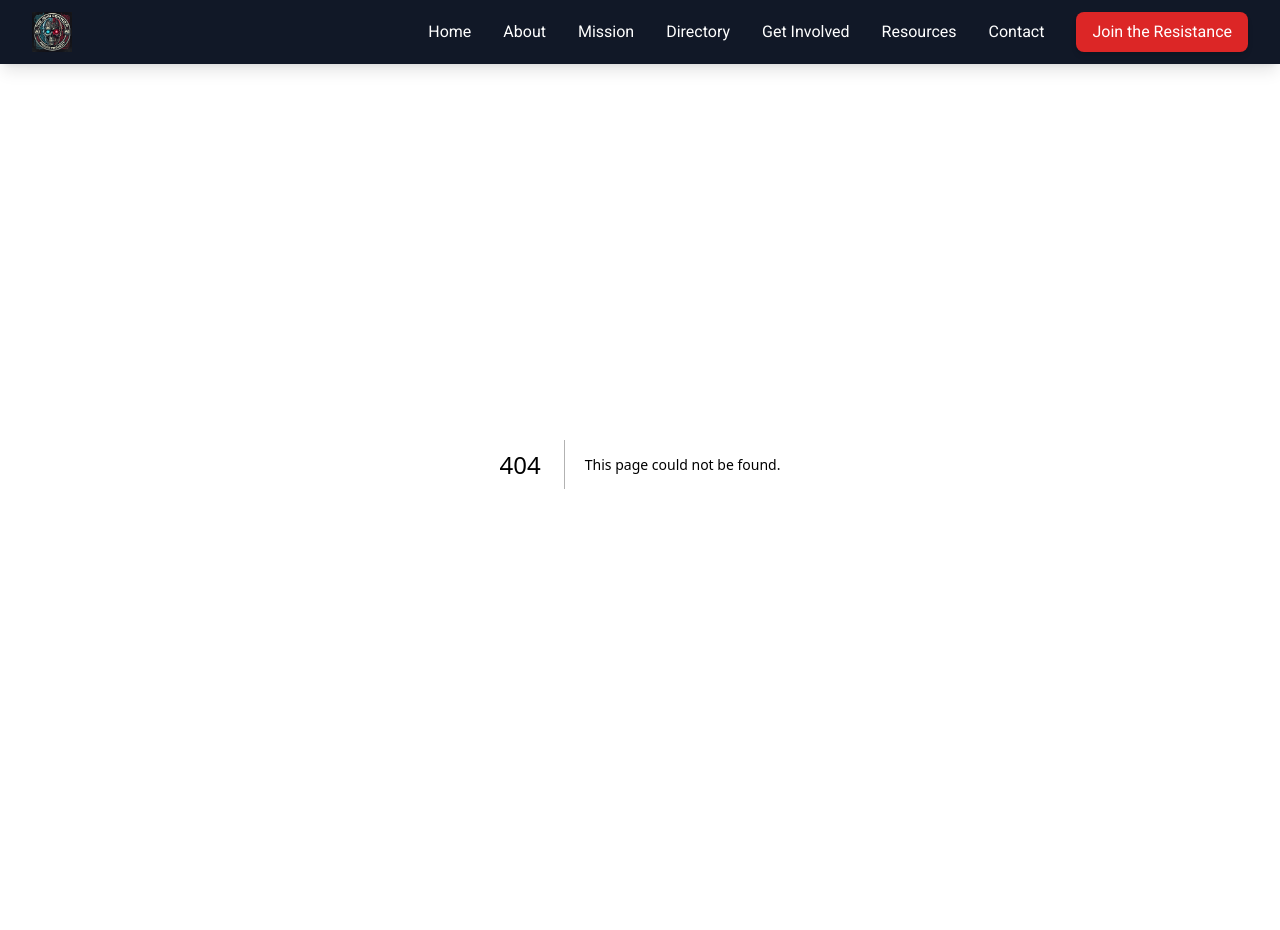
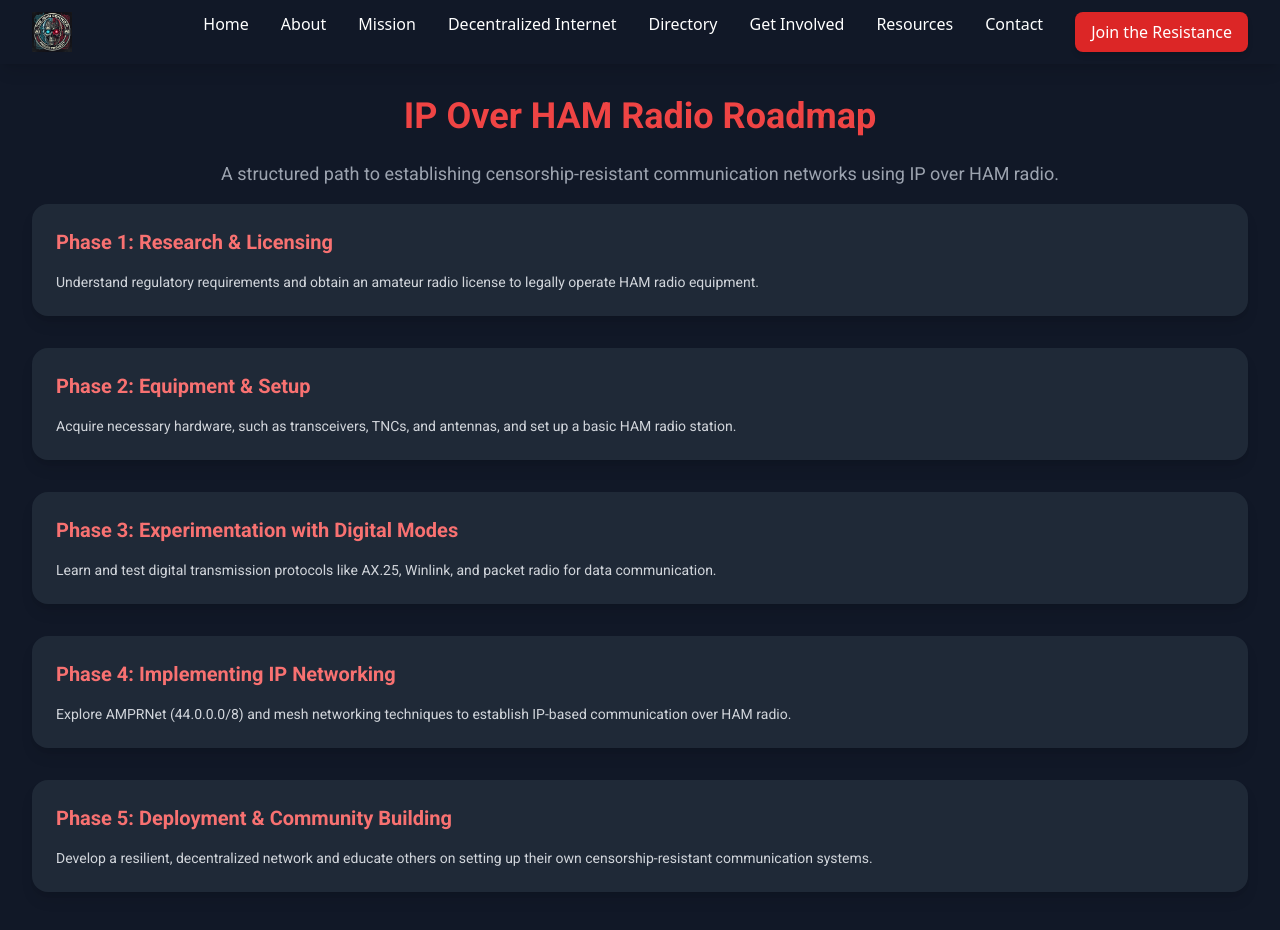
Before and after one commit to cleph01/john-connor-project, a Next.js app: page /protect-the-internet in a window 1280 px wide. Before the commit this address had no page. Shown: the top 930 px of the page. Before the commit the page ends 864 px from the top, so only its background shows below. Built offline with nearby package versions, Linux system fonts and the light colour scheme.

Commit message:
Added IP over HAM Radio and Fixed Nav menu

```diff
--- a/app/components/Nav.tsx
+++ b/app/components/Nav.tsx
@@ -1,25 +1,87 @@
-"use client"
+"use client";
 
-import Link from 'next/link'
+import Link from "next/link";
 import { XMarkIcon, Bars3Icon } from "@heroicons/react/24/outline";
 import React, { useState } from "react";
 
-
-const Navbar: React.FC = () => {
+const Navbar = () => {
   const [isOpen, setIsOpen] = useState(false);
+  const toggleMenu = () => setIsOpen(!isOpen);
 
   return (
     <nav className="bg-gray-900 text-white shadow-lg sticky top-0 z-50">
       <div className="max-w-7xl mx-auto px-4 sm:px-6 lg:px-8">
-        <div className={`flex items-center justify-between h-16`}>
+        <div className="flex items-center justify-between h-16">
           <div className="flex-shrink-0">
             <Link href="/">
-              <img src="/logo_skull.webp" alt="The John Connor Project" className="h-10 w-auto" />
+              <img
+                src="/logo_skull.webp"
+                alt="The John Connor Project"
+                className="h-10 w-auto"
+              />
             </Link>
           </div>
-          <div className="md:hidden">
+          {/* Desktop Menu */}
+          <div className="hidden font-sans md:flex space-x-8">
+            <Link
+              href="/"
+              className="block mt-4 md:mt-0 hover:text-red-500 transition duration-300"
+            >
+              Home
+            </Link>
+            <Link
+              href="/about"
+              className="block mt-4 md:mt-0 hover:text-red-500 transition duration-300"
+            >
+              About
+            </Link>
+            <Link
+              href="/mission"
+              className="block mt-4 md:mt-0 hover:text-red-500 transition duration-300"
+            >
+              Mission
+            </Link>
+            <Link
+              href="/protect-the-internet"
+              className="block mt-4 md:mt-0 hover:text-red-500 transition duration-300"
+            >
+              Decentralized Internet
+            </Link>
+            <Link
+              href="/directory"
+              className="block mt-4 md:mt-0 hover:text-red-500 transition duration-300"
+            >
+              Directory
+            </Link>
+            <Link
+              href="/get-involved"
+              className="block mt-4 md:mt-0 hover:text-red-500 transition duration-300"
+            >
+              Get Involved
+            </Link>
+            <Link
+              href="/resources"
+              className="block mt-4 md:mt-0 hover:text-red-500 transition duration-300"
+            >
+              Resources
+            </Link>
+            <Link
+              href="/contact"
+              className="block mt-4 md:mt-0 hover:text-red-500 transition duration-300"
+            >
+              Contact
+            </Link>
+            <Link
+              href="/get-involved"
+              className="block bg-red-600 hover:bg-red-700 text-white px-4 py-2 rounded-lg shadow-md mt-4 md:mt-0 transition duration-300"
+            >
+              Join the Resistance
+            </Link>
+          </div>
+          {/* Mobile Menu Button */}
+          <div className="md:hidden flex items-center">
             <button
-              onClick={() => setIsOpen(!isOpen)}
+              onClick={toggleMenu}
               className="text-gray-300 hover:text-white focus:outline-none"
             >
               {isOpen ? (
@@ -29,14 +91,60 @@ const Navbar: React.FC = () => {
               )}
             </button>
           </div>
-          <div className={`${isOpen ? "block" : "hidden"} md:flex md:items-center md:space-x-8 w-full md:w-auto`}>
-            <Link href="/" className="block mt-4 md:mt-0 hover:text-red-500 transition duration-300">Home</Link>
-            <Link href="/about" className="block mt-4 md:mt-0 hover:text-red-500 transition duration-300">About</Link>
-            <Link href="/mission" className="block mt-4 md:mt-0 hover:text-red-500 transition duration-300">Mission</Link>
-            <Link href="/directory" className="block mt-4 md:mt-0 hover:text-red-500 transition duration-300">Directory</Link>
-            <Link href="/get-involved" className="block mt-4 md:mt-0 hover:text-red-500 transition duration-300">Get Involved</Link>
-            <Link href="/resources" className="block mt-4 md:mt-0 hover:text-red-500 transition duration-300">Resources</Link>
-            <Link href="/contact" className="block mt-4 md:mt-0 hover:text-red-500 transition duration-300">Contact</Link>
+        </div>
+      </div>
+      {/* Mobile Menu Dropdown */}
+      {isOpen && (
+        <div className="md:hidden bg-gray-900">
+          <div className="px-2 pt-2 pb-3 space-y-1 sm:px-3">
+            <Link
+              href="/"
+              className="block mt-4 md:mt-0 hover:text-red-500 transition duration-300"
+            >
+              Home
+            </Link>
+            <Link
+              href="/about"
+              className="block mt-4 md:mt-0 hover:text-red-500 transition duration-300"
+            >
+              About
+            </Link>
+            <Link
+              href="/mission"
+              className="block mt-4 md:mt-0 hover:text-red-500 transition duration-300"
+            >
+              Mission
+            </Link>
+            <Link
+              href="/protect-the-internet"
+              className="block mt-4 md:mt-0 hover:text-red-500 transition duration-300"
+            >
+              Decentralized Internet
+            </Link>
+            <Link
+              href="/directory"
+              className="block mt-4 md:mt-0 hover:text-red-500 transition duration-300"
+            >
+              Directory
+            </Link>
+            <Link
+              href="/get-involved"
+              className="block mt-4 md:mt-0 hover:text-red-500 transition duration-300"
+            >
+              Get Involved
+            </Link>
+            <Link
+              href="/resources"
+              className="block mt-4 md:mt-0 hover:text-red-500 transition duration-300"
+            >
+              Resources
+            </Link>
+            <Link
+              href="/contact"
+              className="block mt-4 md:mt-0 hover:text-red-500 transition duration-300"
+            >
+              Contact
+            </Link>
             <Link
               href="/get-involved"
               className="block bg-red-600 hover:bg-red-700 text-white px-4 py-2 rounded-lg shadow-md mt-4 md:mt-0 transition duration-300"
@@ -45,7 +153,7 @@ const Navbar: React.FC = () => {
             </Link>
           </div>
         </div>
-      </div>
+      )}
     </nav>
   );
 };
--- a/app/mission/page.tsx
+++ b/app/mission/page.tsx
@@ -5,13 +5,11 @@ import CardContent from "../components/CardContent";
 
 // Animation library
 // Need this version of import language for Server Side Rendering (SSR)
-import * as motion from "motion/react-client"
+import * as motion from "motion/react-client";
 
 const Mission = () => {
   return (
     <div className="bg-gray-900 text-gray-300 min-h-screen flex flex-col items-center p-4">
-
-
       {/* Header Section */}
       <motion.div
         initial={{ opacity: 0, y: -20 }}
@@ -23,8 +21,11 @@ const Mission = () => {
           Our Mission
         </h1>
         <p className="text-base text-blue-500 font-semibold mx-auto sm:text-lg md:text-xl max-w-2xl">
-          Building the Resistance. One Technologist at a Time — equipping individuals and communities
-          with the knowledge and tools to defend against AI-driven digital threats.
+          Building the Resistance, One Technologist at a Time
+        </p>
+        <p>
+          Equipping individuals and communities with the knowledge and tools to
+          defend against AI-driven digital threats.
         </p>
       </motion.div>
 
@@ -46,7 +47,9 @@ const Mission = () => {
 
       {/* Core Objectives Section */}
       <Card className="bg-gray-800 text-gray-300 mt-6 w-full shadow-lg md:max-w-3xl lg:max-w-4xl">
-        <CardContent title="What Drives Us" description="The John Connor Project is more than a movement; it’s a mission to ensure cybersecurity
+        <CardContent
+          title="What Drives Us"
+          description="The John Connor Project is more than a movement; it’s a mission to ensure cybersecurity
             professionals play a critical role in protecting digital freedom. We believe that every individual
             deserves to understand how to safeguard their data, defend against AI exploitation, and
             maintain autonomy in an increasingly connected world."
@@ -56,16 +59,25 @@ const Mission = () => {
           </h2>
           <ul className="list-disc list-inside text-sm leading-relaxed sm:text-base md:text-lg space-y-3">
             <li>
-              Creating accessible educational resources on digital security, AI threats, and personal defense.
+              Creating accessible educational resources on digital security, AI
+              threats, and personal defense.
             </li>
             <li>
-              Establishing a public directory of cybersecurity professionals for communities and small businesses.
+              Establishing a public directory of cybersecurity professionals for
+              communities and small businesses.
             </li>
             <li>
-              Promoting self-hosted AI solutions to prevent data exploitation by large corporations.
+              Promoting self-hosted Cloud and AI solutions to prevent data
+              exploitation by large corporations.
             </li>
             <li>
-              Connecting technologists with individuals seeking practical, real-world cybersecurity solutions.
+              Connecting technologists with individuals seeking practical,
+              real-world cybersecurity solutions.
+            </li>
+            <li>
+              Empowering individuals and communities to establish
+              censorship-resistant communication networks, such as IP over HAM
+              radio, ensuring digital sovereignty and resilience.
             </li>
           </ul>
         </CardContent>
@@ -86,6 +98,6 @@ const Mission = () => {
       </motion.div>
     </div>
   );
-}
+};
 
 export default Mission;
--- /dev/null
+++ b/app/protect-the-internet/page.tsx
@@ -0,0 +1,64 @@
+const IPOverHamRoadmap = () => {
+  return (
+    <div className="p-4 sm:p-6 md:p-8 bg-gray-900 min-h-screen">
+      <h1 className="text-2xl sm:text-3xl md:text-4xl font-bold text-red-500 text-center mb-6">
+        IP Over HAM Radio Roadmap
+      </h1>
+      <p className="text-gray-400 text-sm sm:text-base md:text-lg text-center mb-4">
+        A structured path to establishing censorship-resistant communication
+        networks using IP over HAM radio.
+      </p>
+
+      <section className="mb-8 bg-gray-800 rounded-2xl p-4 sm:p-6 shadow-lg">
+        <h2 className="text-xl font-semibold text-red-400 mb-4">
+          Phase 1: Research & Licensing
+        </h2>
+        <p className="text-gray-300 text-sm">
+          Understand regulatory requirements and obtain an amateur radio license
+          to legally operate HAM radio equipment.
+        </p>
+      </section>
+
+      <section className="mb-8 bg-gray-800 rounded-2xl p-4 sm:p-6 shadow-lg">
+        <h2 className="text-xl font-semibold text-red-400 mb-4">
+          Phase 2: Equipment & Setup
+        </h2>
+        <p className="text-gray-300 text-sm">
+          Acquire necessary hardware, such as transceivers, TNCs, and antennas,
+          and set up a basic HAM radio station.
+        </p>
+      </section>
+
+      <section className="mb-8 bg-gray-800 rounded-2xl p-4 sm:p-6 shadow-lg">
+        <h2 className="text-xl font-semibold text-red-400 mb-4">
+          Phase 3: Experimentation with Digital Modes
+        </h2>
+        <p className="text-gray-300 text-sm">
+          Learn and test digital transmission protocols like AX.25, Winlink, and
+          packet radio for data communication.
+        </p>
+      </section>
+
+      <section className="mb-8 bg-gray-800 rounded-2xl p-4 sm:p-6 shadow-lg">
+        <h2 className="text-xl font-semibold text-red-400 mb-4">
+          Phase 4: Implementing IP Networking
+        </h2>
+        <p className="text-gray-300 text-sm">
+          Explore AMPRNet (44.0.0.0/8) and mesh networking techniques to
+          establish IP-based communication over HAM radio.
+        </p>
+      </section>
+
+      <section className="mb-8 bg-gray-800 rounded-2xl p-4 sm:p-6 shadow-lg">
+        <h2 className="text-xl font-semibold text-red-400 mb-4">
+          Phase 5: Deployment & Community Building
+        </h2>
+        <p className="text-gray-300 text-sm">
+          Develop a resilient, decentralized network and educate others on
+          setting up their own censorship-resistant communication systems.
+        </p>
+      </section>
+    </div>
+  );
+};
+export default IPOverHamRoadmap;
--- a/app/resources/page.tsx
+++ b/app/resources/page.tsx
@@ -8,24 +8,38 @@ const Resources = () => {
         Resources
       </h1>
       <p className="text-gray-400 text-sm sm:text-base md:text-lg text-center mb-8">
-      Explore interactive tools, educational materials, and trusted resources to protect your digital presence and counter AI-driven threats.
+        Explore interactive tools, educational materials, and trusted resources
+        to protect your digital presence and counter AI-driven threats.
       </p>
 
-
       <section className="mb-8 bg-gray-800 rounded-2xl p-4 sm:p-6 shadow-lg">
-        <h2 className="text-xl font-semibold text-red-400 mb-4">Home Cybersecurity Best Practices Checklist</h2>
+        <h2 className="text-xl font-semibold text-red-400 mb-4">
+          Home Cybersecurity Best Practices Checklist
+        </h2>
         <p className="text-gray-300 text-sm mb-4">
-          This checklist provides actionable steps to secure your home network and devices. Each item directly counters AI-driven threats by strengthening your digital perimeter. Trusted tools are linked for each checklist item for seamless access.
+          This checklist provides actionable steps to secure your home network
+          and devices. Each item directly counters AI-driven threats by
+          strengthening your digital perimeter. Trusted tools are linked for
+          each checklist item for seamless access.
         </p>
         <ul className="list-disc text-gray-300 ml-6 mb-4">
           <li>
-            Use a reputable VPN for encrypted browsing - <a href="https://protonvpn.com" className="text-red-400 underline">ProtonVPN</a>
+            Use a reputable VPN for encrypted browsing -{" "}
+            <a href="https://protonvpn.com" className="text-red-400 underline">
+              ProtonVPN
+            </a>
           </li>
           <li>
-            Deploy a firewall for network protection - <a href="https://pfSense.org" className="text-red-400 underline">pfSense</a>
+            Deploy a firewall for network protection -{" "}
+            <a href="https://pfSense.org" className="text-red-400 underline">
+              pfSense
+            </a>
           </li>
           <li>
-            Implement a password manager - <a href="https://bitwarden.com" className="text-red-400 underline">Bitwarden</a>
+            Implement a password manager -{" "}
+            <a href="https://bitwarden.com" className="text-red-400 underline">
+              Bitwarden
+            </a>
           </li>
         </ul>
         <a
@@ -38,22 +52,47 @@ const Resources = () => {
       </section>
 
       <section className="mb-8 bg-gray-800 rounded-2xl p-4 sm:p-6 shadow-lg">
-        <h2 className="text-xl font-semibold text-red-400 mb-4">Interactive Cybersecurity Quiz</h2>
+        <h2 className="text-xl font-semibold text-red-400 mb-4">
+          Interactive Cybersecurity Quiz
+        </h2>
         <p className="text-gray-300 text-sm mb-4">
-          Test your knowledge of home cybersecurity best practices. The quiz highlights vulnerabilities often exploited by AI-driven threats and offers personalized recommendations based on your answers.
+          Test your knowledge of home cybersecurity best practices. The quiz
+          highlights vulnerabilities often exploited by AI-driven threats and
+          offers personalized recommendations based on your answers.
         </p>
         <button className="bg-red-500 hover:bg-red-600 text-white font-semibold py-2 px-4 rounded-xl w-full transition-all duration-300">
           Take the Quiz
         </button>
       </section>
 
+      <div className="space-y-8 mb-8">
+        {/* Alternative Internet Communication Section */}
+        <section className="mb-8 bg-gray-800 rounded-2xl p-4 sm:p-6 shadow-lg">
+          <h2 className="text-xl font-semibold text-red-400 mb-4">
+            Alternative Internet Communication
+          </h2>
+          <p className="text-gray-300 text-sm mb-4">
+            Learn about censorship-resistant communication networks like IP over
+            HAM radio. Understand how decentralized and resilient networks can
+            ensure digital sovereignty in an era of increasing censorship.
+          </p>
+          <a
+            href="/resources/ip-over-ham-roadmap"
+            className="bg-red-500 hover:bg-red-600 text-white font-semibold py-2 px-4 rounded-xl w-full block text-center transition-all duration-300"
+          >
+            Explore the Roadmap
+          </a>
+        </section>
 
-      <div className="space-y-8 mb-8">
         {/* Educational Materials Section */}
         <section className="bg-gray-800 rounded-2xl p-4 sm:p-6 md:p-8 shadow-md">
-          <h2 className="text-xl sm:text-2xl font-semibold text-red-400 mb-4">Educational Materials</h2>
+          <h2 className="text-xl sm:text-2xl font-semibold text-red-400 mb-4">
+            Educational Materials
+          </h2>
           <ul className="list-disc pl-6 text-gray-300 space-y-2">
-            <li>Cybersecurity Basics: Understanding personal digital safety.</li>
+            <li>
+              Cybersecurity Basics: Understanding personal digital safety.
+            </li>
             <li>Guides on secure communication and encryption.</li>
             <li>Recommended reading and video content for deeper learning.</li>
           </ul>
@@ -61,7 +100,9 @@ const Resources = () => {
 
         {/* Toolkits & Downloads Section */}
         <section className="bg-gray-800 rounded-2xl p-4 sm:p-6 md:p-8 shadow-md">
-          <h2 className="text-xl sm:text-2xl font-semibold text-red-400 mb-4">Toolkits & Downloads</h2>
+          <h2 className="text-xl sm:text-2xl font-semibold text-red-400 mb-4">
+            Toolkits & Downloads
+          </h2>
           <ul className="list-disc pl-6 text-gray-300 space-y-2">
             <li>Open-source privacy tools for everyday use.</li>
             <li>Secure communication platform recommendations.</li>
@@ -71,9 +112,13 @@ const Resources = () => {
 
         {/* Video Library Section */}
         <section className="bg-gray-800 rounded-2xl p-4 sm:p-6 md:p-8 shadow-md">
-          <h2 className="text-xl sm:text-2xl font-semibold text-red-400 mb-4">Video Library</h2>
+          <h2 className="text-xl sm:text-2xl font-semibold text-red-400 mb-4">
+            Video Library
+          </h2>
           <p className="text-gray-300 mb-4">
-            Explore expert interviews, webinars, and explainers focused on defending against AI-driven threats and fostering digital resilience.
+            Explore expert interviews, webinars, and explainers focused on
+            defending against AI-driven threats and fostering digital
+            resilience.
           </p>
           <button className="w-full bg-red-500 hover:bg-red-600 text-white font-semibold py-3 rounded-xl transition-all duration-300">
             View Videos
@@ -82,7 +127,9 @@ const Resources = () => {
 
         {/* External Resources Section */}
         <section className="bg-gray-800 rounded-2xl p-4 sm:p-6 md:p-8 shadow-md">
-          <h2 className="text-xl sm:text-2xl font-semibold text-red-400 mb-4">External Resources</h2>
+          <h2 className="text-xl sm:text-2xl font-semibold text-red-400 mb-4">
+            External Resources
+          </h2>
           <ul className="list-disc pl-6 text-gray-300 space-y-2">
             <li>Trusted cybersecurity organizations and platforms.</li>
             <li>Government resources on digital protection.</li>
@@ -92,9 +139,12 @@ const Resources = () => {
 
         {/* Self-Hosting & AI Defense Section */}
         <section className="bg-gray-800 rounded-2xl p-4 sm:p-6 md:p-8 shadow-md">
-          <h2 className="text-xl sm:text-2xl font-semibold text-red-400 mb-4">Self-Hosting & AI Defense</h2>
+          <h2 className="text-xl sm:text-2xl font-semibold text-red-400 mb-4">
+            Self-Hosting & AI Defense
+          </h2>
           <p className="text-gray-300 mb-4">
-            Learn how to self-host AI tools for independent truth-seeking and protect yourself from AI-driven digital threats.
+            Learn how to self-host AI tools for independent truth-seeking and
+            protect yourself from AI-driven digital threats.
           </p>
           <button className="w-full bg-red-500 hover:bg-red-600 text-white font-semibold py-3 rounded-xl transition-all duration-300">
             Learn More
@@ -130,6 +180,6 @@ const Resources = () => {
       </section>
     </div>
   );
-}
+};
 
 export default Resources;
```
